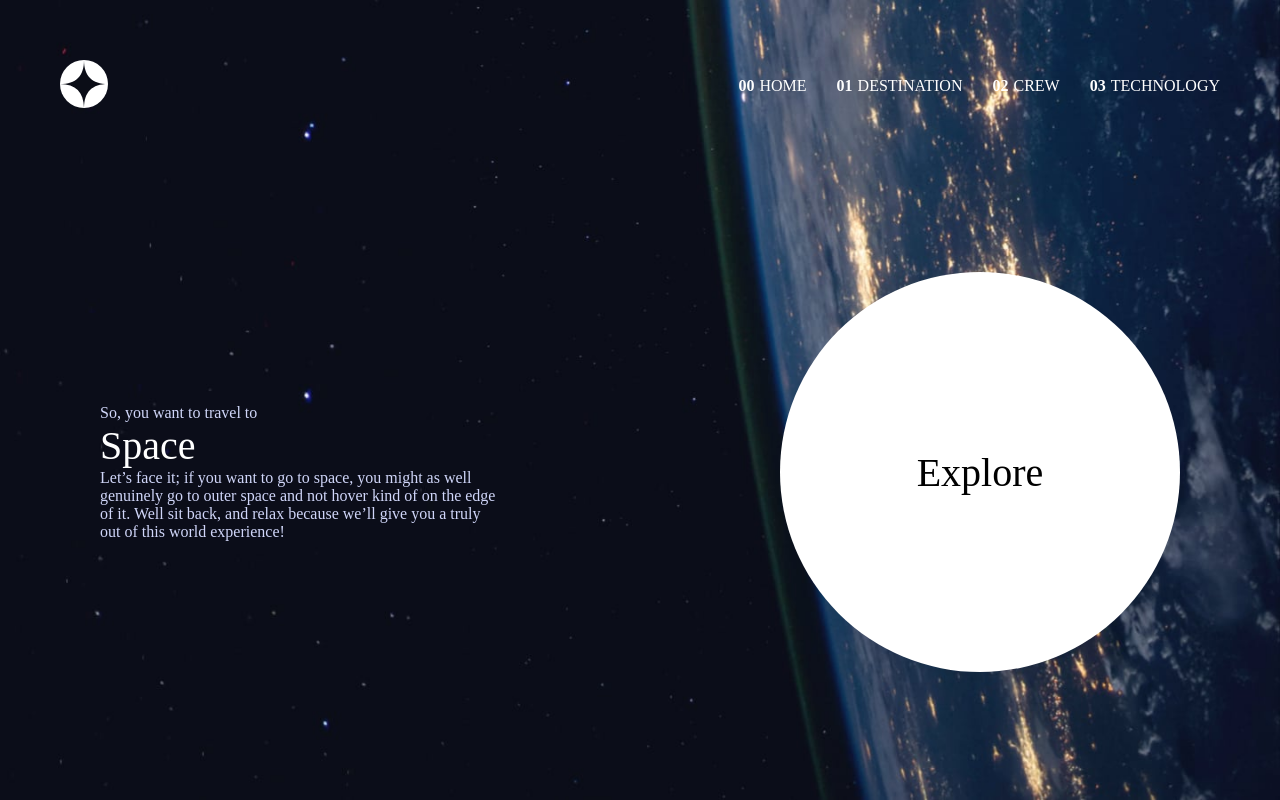
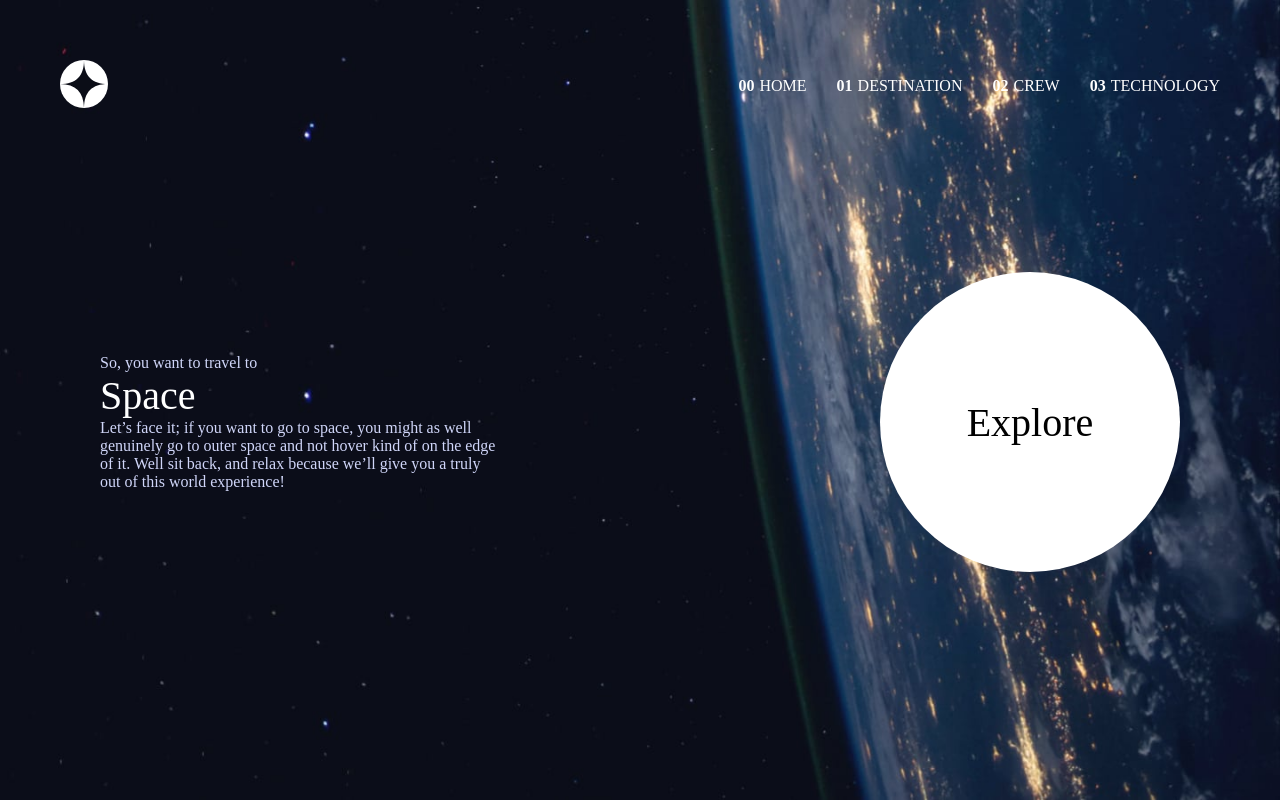
Before and after one commit to Youssef5107/Space-Tourism, a Next.js app: page / in a window 1280 px wide. Built offline with nearby package versions, Linux system fonts and the light colour scheme.

Commit message:
style:add links at header

```diff
--- a/app/Home/Home-page.module.css
+++ /dev/null
@@ -1,37 +0,0 @@
-.pageArea{
-    display: flex;
-    align-items: center;
-    padding: 100px 100px 0px 100px;
-}
-
-.pageIntroduction{
-     color:#D0D6F9;
-}
-
-.pageTitle{
-    color: white;
-    font-size: 40px;
-}
-
-.pageContent{
-    color:#D0D6F9;
-    max-width:400px;
-    width: 100%;
-}
-
-.exploreArea{
-    display: flex;
-    flex-grow: 1;
-    justify-content: end;
-}
-
-.explore{
-    display: flex;
-    justify-content: center;
-    align-items: center;
-    background-color: white;
-    border-radius: 50%;
-    width: 400px;
-    height: 400px;
-    font-size: 40px;
-}
--- a/app/Home/Home-page.tsx
+++ /dev/null
@@ -1,27 +0,0 @@
-import styles from "./Home-page.module.css";
-
-function HomePage(){
-    return(
-        <>
-            <div className={styles.pageArea}>
-                <div>
-                    <div className={styles.pageIntroduction}>So, you want to travel to</div>
-                    <div className={styles.pageTitle}>Space</div>
-                    <div className={styles.pageContent}>
-                    Let’s face it; if you want to go to space, you might as well genuinely go to
-                    outer space and not hover kind of on the edge of it. Well sit back, and relax
-                    because we’ll give you a truly out of this world experience!
-                    </div>
-               </div>
-               <div className={styles.exploreArea}>
-                    <div className={styles.explore}>Explore</div>
-               </div>
-            </div>
-
-        </>
-    );
-
-}
-
-
-export default HomePage;
--- a/app/components/Header.tsx
+++ b/app/components/Header.tsx
@@ -10,8 +10,8 @@ function Header() {
                     <img src="assets/shared/logo.svg" alt="Page logo" />
                 </div>
                 <div className={styles.headerOptionBtnsArea}>
-                    <Link href={""} className={styles.headerOptionBtn}><span className={styles.optionNumber}>00</span>HOME</Link>
-                    <Link href={""} className={styles.headerOptionBtn}><span className={styles.optionNumber}>01</span>DESTINATION</Link>
+                    <Link href={"./"} className={styles.headerOptionBtn}><span className={styles.optionNumber}>00</span>HOME</Link>
+                    <Link href={"./Destination"} className={styles.headerOptionBtn}><span className={styles.optionNumber}>01</span>DESTINATION</Link>
                     <Link href={""} className={styles.headerOptionBtn}><span className={styles.optionNumber}>02</span>CREW</Link>
                     <Link href={""} className={styles.headerOptionBtn}><span className={styles.optionNumber}>03</span>TECHNOLOGY</Link>
                 </div>
--- a/app/page.module.css
+++ b/app/page.module.css
@@ -22,3 +22,45 @@
     font-weight: bold;
     margin: 0px 5px 0px 30px;
 }
+
+
+/* ////////////////////////////////////////////// */
+
+
+.pageArea{
+    display: flex;
+    align-items: center;
+    padding: 100px 100px 0px 100px;
+}
+
+.pageIntroduction{
+     color:#D0D6F9;
+}
+
+.pageTitle{
+    color: white;
+    font-size: 40px;
+}
+
+.pageContent{
+    color:#D0D6F9;
+    max-width:400px;
+    width: 100%;
+}
+
+.exploreArea{
+    display: flex;
+    flex-grow: 1;
+    justify-content: end;
+}
+
+.explore{
+    display: flex;
+    justify-content: center;
+    align-items: center;
+    background-color: white;
+    border-radius: 50%;
+    width: 300px;
+    height: 300px;
+    font-size: 40px;
+}
--- a/app/page.tsx
+++ b/app/page.tsx
@@ -1,13 +1,28 @@
 import Image from "next/image";
 import styles from "./page.module.css";
 import Header from "./components/Header";
-import HomePage from "./Home/Home-page";
 
 export default function Home() {
   return (
-    <main>
-      <Header />
-      <HomePage />
-    </main>
+    <>
+     <Header />
+      <main>
+            <div className={styles.pageArea}>
+                <div>
+                  <div className={styles.pageIntroduction}>So, you want to travel to</div>
+                  <div className={styles.pageTitle}>Space</div>
+                  <div className={styles.pageContent}>
+                    Let’s face it; if you want to go to space, you might as well genuinely go to
+                    outer space and not hover kind of on the edge of it. Well sit back, and relax
+                    because we’ll give you a truly out of this world experience!
+                  </div>
+                </div>
+                <div className={styles.exploreArea}>
+                    <div className={styles.explore}>Explore</div>
+                </div>
+            </div>
+      </main>
+    </>
+
   );
 }
```
Also changed, not shown: app/Destination/page.tsx (added, +14 -0 lines), app/Destination/page.module.css (added).
